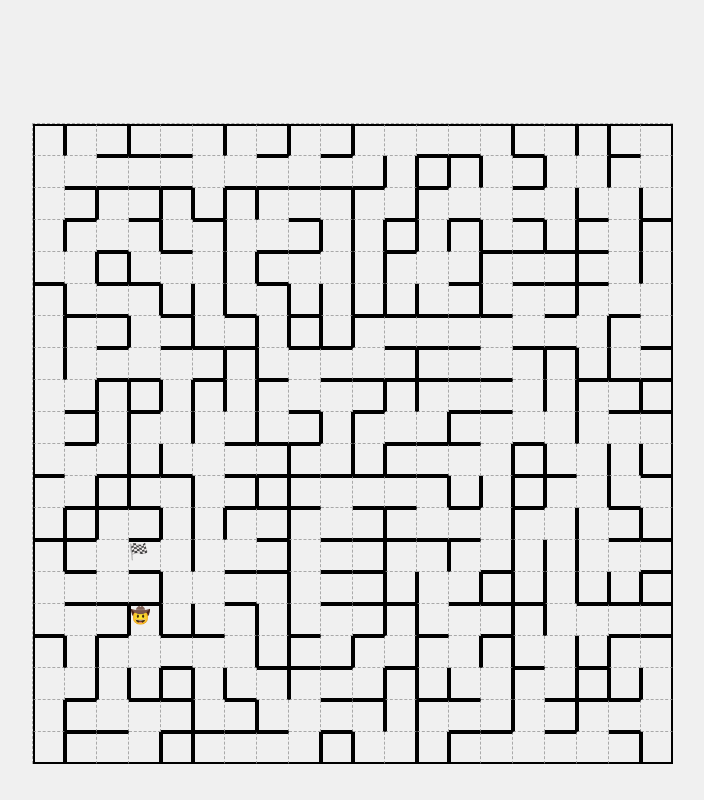
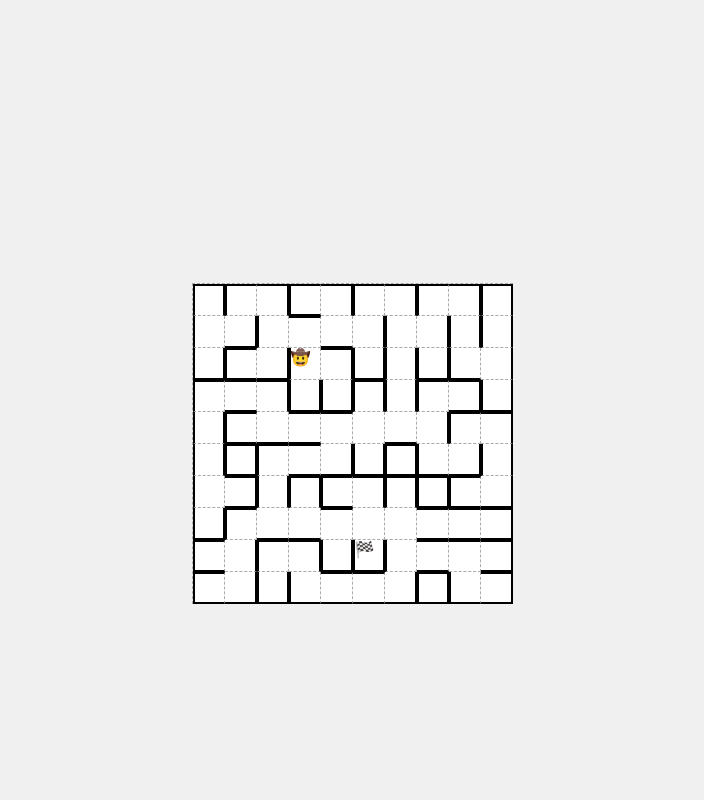
Before and after one commit to UlrikLn/MazeAlgoritme, a website: page mappe/index.html in a window 1280 px wide. Shown: the whole page, without its empty margins (288-992 px from the left). Drawn offline with Linux system fonts and the light colour scheme.

Commit message:
Animation

```diff
--- a/mappe/script.js
+++ b/mappe/script.js
@@ -21,14 +21,16 @@ function mazeModel(rows, cols) {
     return maze;
 }
 
-function generateMaze(rows, cols) {
+async function generateMaze(rows, cols) {
     const maze = mazeModel(rows, cols); // Initializes the maze with walls
 
     // Start with all cells unvisited except a random starting point
     let startRow = Math.floor(Math.random() * rows);
     let startCol = Math.floor(Math.random() * cols);
     maze[startRow][startCol].visited = true;
+
     let unvisitedCount = rows * cols - 1;
+
 
     while (unvisitedCount > 0) {
         // Select a random unvisited cell
@@ -44,19 +46,10 @@ function generateMaze(rows, cols) {
 
         // Perform a random walk until we hit a visited cell
         while (!maze[currentRow][currentCol].visited) {
-            let directions = ['north', 'east', 'south', 'west'];
-            let dir = directions[Math.floor(Math.random() * directions.length)];
-            let nextRow = currentRow, nextCol = currentCol;
+            let {nextRow, nextCol} = await randomWalkLoop(rows, cols, currentRow, currentCol, maze);
 
-            switch (dir) {
-                case 'north': if (currentRow > 0) nextRow--; break;
-                case 'east':  if (currentCol < cols - 1) nextCol++; break;
-                case 'south': if (currentRow < rows - 1) nextRow++; break;
-                case 'west':  if (currentCol > 0) nextCol--; break;
-            }
+            let key = `${nextRow},${nextCol}`;
 
-            // Loop detection and erasure
-            let key = `${nextRow},${nextCol}`;
             if (visiting[key]) { // Loop detected
                 let loopStartIndex = path.findIndex(p => p.row === nextRow && p.col === nextCol);
                 path = path.slice(0, loopStartIndex + 1); // Erase loop
@@ -96,8 +89,6 @@ function generateMaze(rows, cols) {
             }
         }
         // After finishing the path, ensure the last cell is marked as visited
-        // This is critical because the while loop exits once it hits an already visited cell,
-        // but doesn't mark the last cell in the path as visited.
         let lastCell = path[path.length - 1];
         if (!maze[lastCell.row][lastCell.col].visited) {
             maze[lastCell.row][lastCell.col].visited = true;
@@ -105,7 +96,7 @@ function generateMaze(rows, cols) {
         }
     }
 
-// After generating the maze, choose start and goal locations
+    // After generating the maze, choose start and goal locations
     startRow = Math.floor(Math.random() * rows);
     startCol = Math.floor(Math.random() * cols);
     let goalRow, goalCol;
@@ -114,26 +105,48 @@ function generateMaze(rows, cols) {
         goalCol = Math.floor(Math.random() * cols);
     } while (goalRow === startRow && goalCol === startCol); // Ensure goal is different from start
 
-    const startCell = { row: startRow, col: startCol };
-    const goalCell = { row: goalRow, col: goalCol };
+    const startCell = {row: startRow, col: startCol};
+    const goalCell = {row: goalRow, col: goalCol};
 
-// Return the maze data structured similarly to the initial `mazeData`
-    return { rows, cols, startCell, goalCell, maze };
+    // Return the maze data structured similarly to the initial mazeData
+    return {rows, cols, startCell, goalCell, maze};
+}
+async function randomWalkLoop(rows, cols, currentRow, currentCol, mazeObj) {
+    await delay(1); // Simulate delay
+    let directions = ['north', 'east', 'south', 'west'];
+    let dir = directions[Math.floor(Math.random() * directions.length)];
+    let nextRow = currentRow, nextCol = currentCol;
+
+    switch (dir) {
+        case 'north': if (currentRow > 0) nextRow--; break;
+        case 'east':  if (currentCol < cols - 1) nextCol++; break;
+        case 'south': if (currentRow < rows - 1) nextRow++; break;
+        case 'west':  if (currentCol > 0) nextCol--; break;
+    }
+    return { nextRow, nextCol };
 }
 
 
 
 // ********** CONTROLLER ******** //
 
-// Generate maze similar to mazeData
-const generatedMaze =  generateMaze(20, 20)
-console.log(generatedMaze);
-drawMaze(generatedMaze);
+let generatedMaze = null;
 
+(async () => {
+    await setupMaze();
+})();
 
+async function setupMaze() {
+    generatedMaze = await generateMaze(10, 10);
+    console.log(generatedMaze);
+    drawMaze(generatedMaze);
+    fieldOfView(generatedMaze);
 
-document.addEventListener("keypress", keyPress);
-document.addEventListener("keyup", keyRelease);
+    // Now that the maze is ready, set up the event listeners
+    document.addEventListener("keypress", keyPress);
+    document.addEventListener("keyup", keyRelease);
+}
+
 
 const controls = {
     left: false,
@@ -141,6 +154,10 @@ const controls = {
     up: false,
     down: false,
 };
+
+function delay(ms) {
+    return new Promise(resolve => setTimeout(resolve, ms));
+}
 
 function keyPress(event) {
     switch (event.key) {
@@ -170,6 +187,10 @@ function keyRelease(event) {
 }
 
 function updatePosition(mazeData) {
+        if (!generatedMaze) {
+            console.error("Maze not initialized yet.");
+            return;
+        }
     const currentRow = mazeData.startCell.row;
     const currentCol = mazeData.startCell.col;
     const mazeRows = mazeData.rows;
@@ -202,16 +223,66 @@ function updatePosition(mazeData) {
     // Optionally, call a function to redraw or update the maze display here
     drawMaze(mazeData)
     winCheck(mazeData)
+    fieldOfView(generatedMaze)
 
 }
 
 function winCheck(mazeObj){
-    const start = mazeObj.startCell
+    const playerCell = mazeObj.startCell
     const goal = mazeObj.goalCell
 
-    if (start.row === goal.row && start.col === goal.col) {
+    if (playerCell.row === goal.row && playerCell.col === goal.col) {
         showWin()
     }
+}
+
+
+
+function fieldOfView(mazeObj) {
+    const playerCell = mazeObj.startCell;
+    const maze = mazeObj.maze;
+    const mazeRows = mazeObj.rows;
+    const mazeCols = mazeObj.cols;
+
+    console.log(playerCell);
+
+    function revealUntilWall(row, col, rowIncrement, colIncrement) {
+        let currentRow = row;
+        let currentCol = col;
+
+        while (true) {
+            // Check if there's a wall in the current cell in the direction we want to move
+            const currentCell = maze[currentRow][currentCol];
+            if ((rowIncrement === -1 && currentCell.north) ||
+                (rowIncrement === 1 && currentCell.south) ||
+                (colIncrement === -1 && currentCell.west) ||
+                (colIncrement === 1 && currentCell.east)) {
+                break; // There's a wall, so we can't reveal in this direction
+            }
+
+            // Move to the next cell
+            currentRow += rowIncrement;
+            currentCol += colIncrement;
+
+            // Check bounds after moving, to ensure we don't go out of the maze
+            if (currentRow < 0 || currentRow >= mazeRows || currentCol < 0 || currentCol >= mazeCols) {
+                break;
+            }
+
+            // Reveal the cell
+            changeCellColor(currentRow, currentCol, 'white', mazeCols);
+        }
+    }
+
+
+    // Initial reveal of the player's cell
+    changeCellColor(playerCell.row, playerCell.col, 'white', mazeCols);
+
+    // Reveal in all four directions
+    revealUntilWall(playerCell.row, playerCell.col, -1, 0); // North
+    revealUntilWall(playerCell.row, playerCell.col, 1, 0);  // South
+    revealUntilWall(playerCell.row, playerCell.col, 0, -1); // West
+    revealUntilWall(playerCell.row, playerCell.col, 0, 1);  // East
 }
 
 // ********** VIEW ************* //
@@ -253,10 +324,10 @@ function drawMaze(mazeData) {
     });
 }
 
-function changeCellColor(row, col, color) {
+function changeCellColor(row, col, color, numberOfColums) {
     const mazeElement = document.getElementById('maze');
     const cells = mazeElement.querySelectorAll('.cell');
-    const index = row * mazeData.cols + col;
+    const index = row * numberOfColums + col;
 
     if (index >= 0 && index < cells.length) {
         cells[index].style.backgroundColor = color;
--- a/mappe/style.css
+++ b/mappe/style.css
@@ -21,12 +21,14 @@ body {
 }
 
 .cell {
-  width: 32px;
-  height: 32px;
-  border-right: 1px dashed darkgray;
-  border-bottom: 1px dashed darkgray;
-  box-sizing: border-box;
+    width: 32px;
+    height: 32px;
+    box-sizing: border-box;
+    background-color: white;
+    border-right: 1px dashed darkgray;
+    border-bottom: 1px dashed darkgray;
 }
+
 .north {
     border-top: 2px solid black;
 }
```
